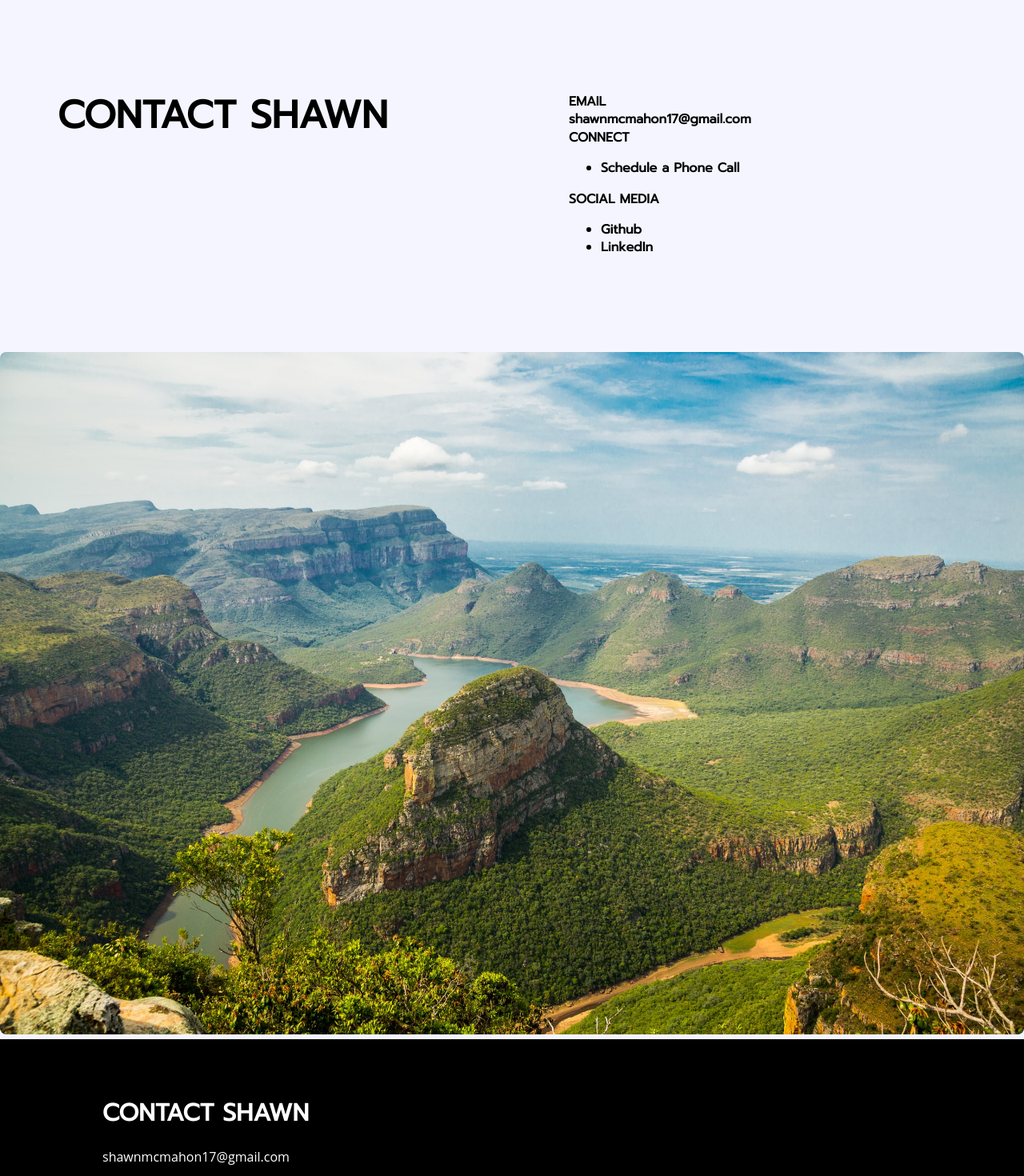
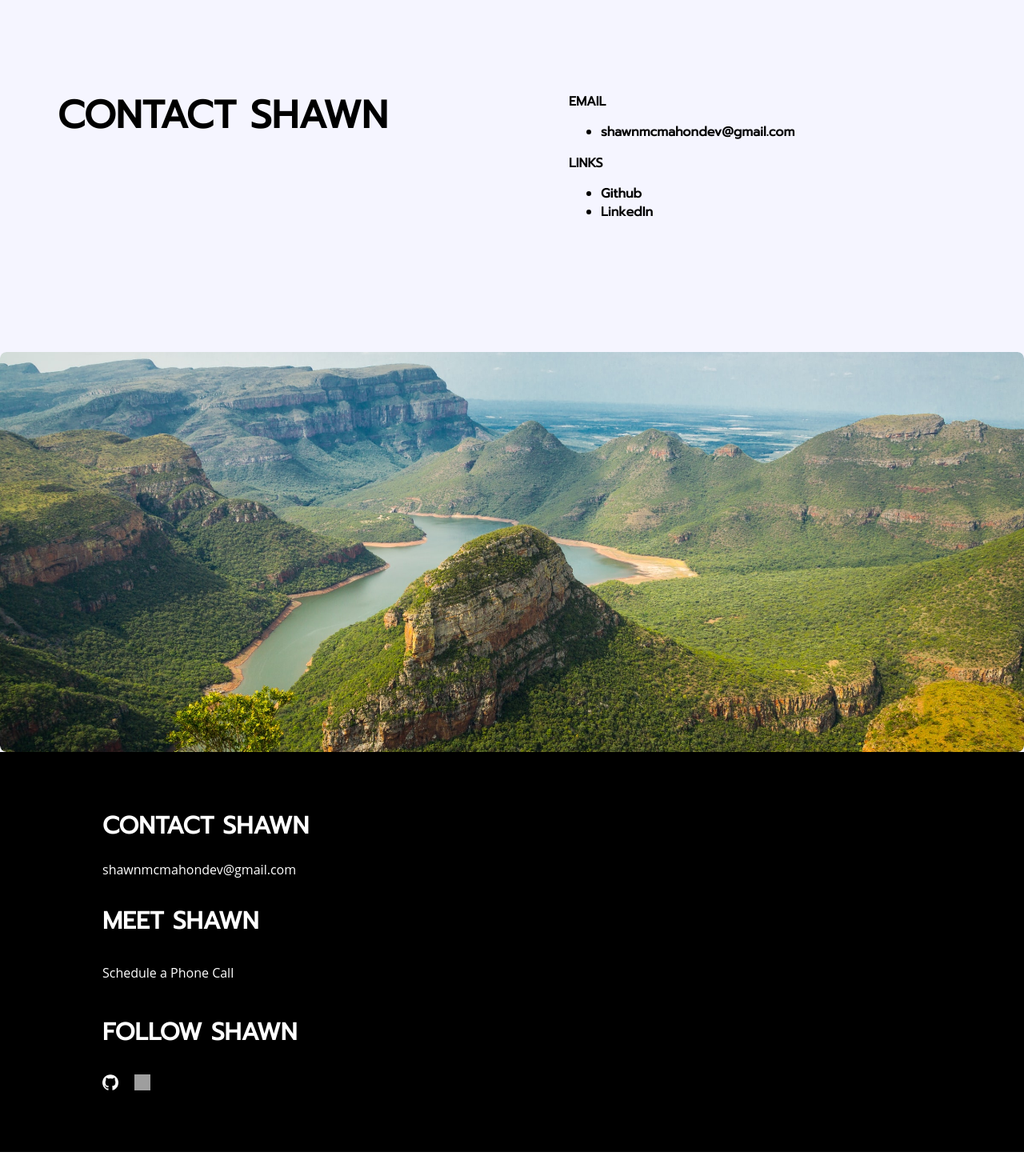
Before and after one commit to shawnmcmahon/portfolio, a React (Create React App) app: page /contact in a window 1280 px wide. Shown: the part 140-1610 px from the top of the page at 80% size. After the commit the page ends 1580 px from the top, so only its background shows below. Built offline with nearby package versions, Linux system fonts and the light colour scheme; grey boxes are pictures that could not be loaded.

Commit message:
More styling updates

```diff
--- a/src/Components/Contact/Contact.js
+++ b/src/Components/Contact/Contact.js
@@ -14,21 +14,14 @@ const Contact = ({pageMode, pageDesign}) => {
           <div className="label-container">
             EMAIL
           </div>
-          <div className="contact email">
-            shawnmcmahon17@gmail.com
-          </div>
-          <div className="label-container">
-            CONNECT
-          </div>
           <ul>
-            <a href="https://calendly.com/shawnmcmahon/one-on-one-call" className={pageMode === "Light Mode" ? " accent-text-light contact " : "accent-text-dark contact"}>
-                <li>Schedule a Phone Call</li>
+            <a href="mailto:shawnmcmahon17@gmail.com" className={pageMode === "Light Mode" ? " accent-text-light contact " : "accent-text-dark contact"}>
+                <li>shawnmcmahondev@gmail.com</li>
             </a>
           </ul>
           <div className="label-container">
-            SOCIAL MEDIA
+            LINKS
           </div>
-          <div className="contact">
           <ul>
             <a href="https://github.com/shawnmcmahon" className={pageMode === "Light Mode" ? " accent-text-light contact " : "accent-text-dark contact"}>
                 <li>Github</li>
@@ -37,7 +30,6 @@ const Contact = ({pageMode, pageDesign}) => {
                 <li>LinkedIn</li>
             </a>
           </ul>
-          </div>
         </div>
       </section>
       <div className={findStyleAndDesign(pageMode, pageDesign, "contact-image-container")}>
--- a/src/Components/Footer/Footer.js
+++ b/src/Components/Footer/Footer.js
@@ -1,7 +1,6 @@
 import '../../styles/desktop/Footer.scss';
 import linkedInLogo from '../../Assets/li.png';
 import githubLogo from '../../Assets/gh.png';
-import twitterLogo from '../../Assets/twitter.png';
 
 const Footer = () => {
   return (
@@ -11,7 +10,7 @@ const Footer = () => {
           CONTACT SHAWN
         </div>
         <div className="contact-value-container">
-          shawnmcmahon17@gmail.com
+          shawnmcmahondev@gmail.com
         </div>
         <div className="contact-label-container">
           MEET SHAWN
@@ -31,9 +30,6 @@ const Footer = () => {
           <a href="https://www.linkedin.com/in/shawnpmcmahon/">
             <img src={linkedInLogo} className="social-logo" alt="LinkedIn link"  />
           </a>
-          <a href="https://twitter.com/shawnmdev">
-            <img src={twitterLogo} className="social-logo" alt="Twitter link"  />
-          </a>
         </div>
       </div>
     </div>
--- a/src/styles/desktop/Contact.scss
+++ b/src/styles/desktop/Contact.scss
@@ -194,10 +194,18 @@
   }
 }
 
+/* Contact Image Container */
+.contact-image-container {
+  width: 100%;
+  height: 500px; /* Increased from 250px to 500px (doubled the height) */
+  overflow: hidden;
+  border-radius: 8px;
+}
+
 /* Background Images - if used */
 .contact-image {
   width: 100%;
-  height: auto;
+  height: 100%;
   object-fit: cover;
   object-position: 50% 50%;
   border-radius: 8px;
--- a/src/styles/desktop/Footer.scss
+++ b/src/styles/desktop/Footer.scss
@@ -50,7 +50,12 @@
 }
 
 .social-logo {
-  height: 30px;
-  width: 30px;
-  padding: 10px 20px 10px 0px
+  height: 40px;
+  width: 40px;
+  padding: 10px 20px 10px 0px;
+  transition: all 0.3s ease;
+
+  &:hover {
+    transform: scale(1.1);
+  }
 }
```
